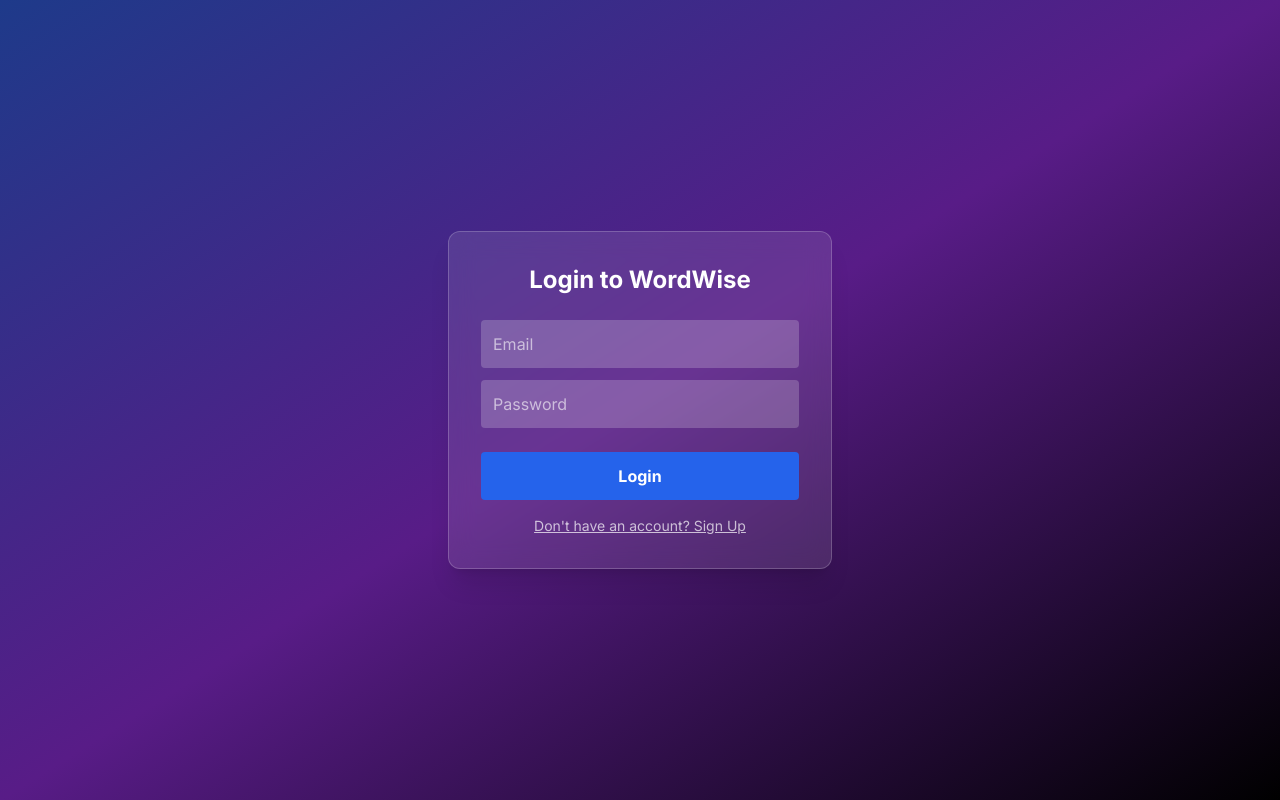
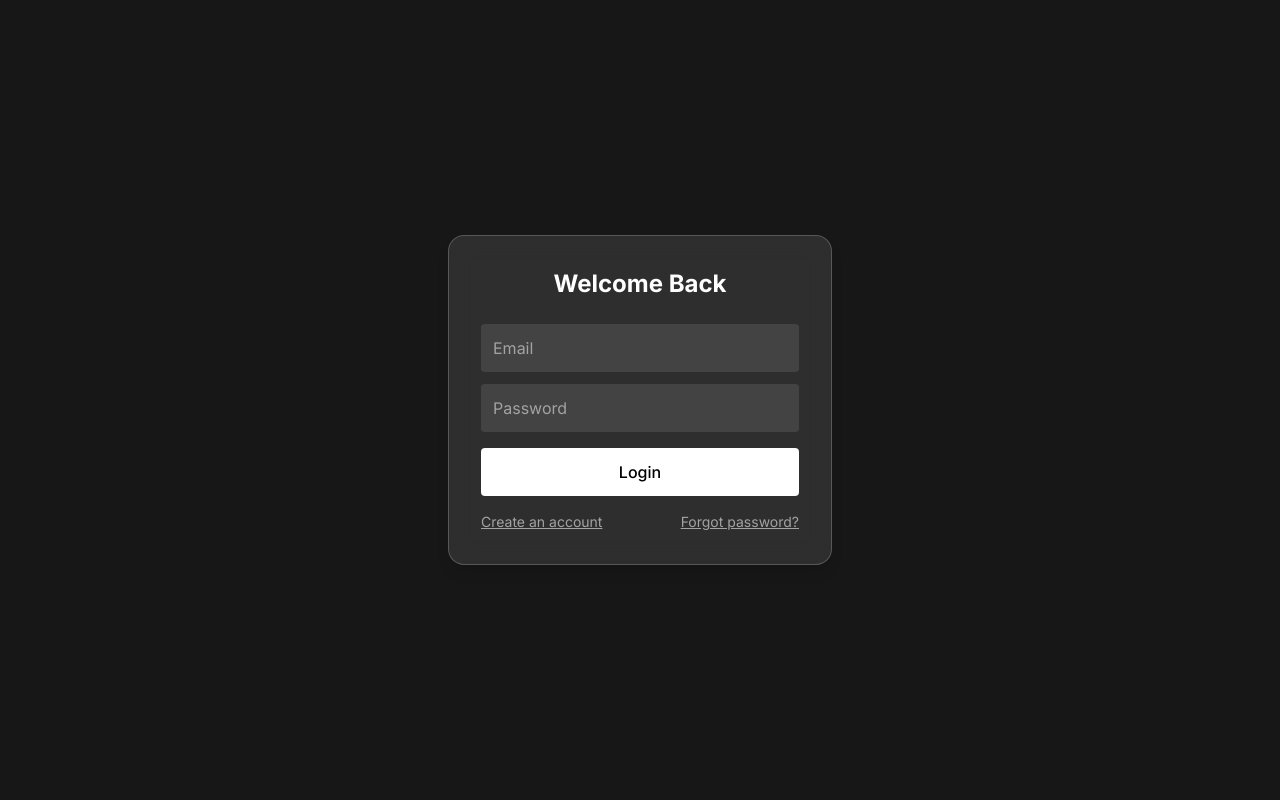
Before and after one commit to shubhnaredi/Wordwise, a React (Vite) app: page /auth in a window 1280 px wide. Built offline with nearby package versions, Linux system fonts and the light colour scheme; no server answers.

Commit message:
updated pass

```diff
--- a/src/Auth.jsx
+++ b/src/Auth.jsx
@@ -1,17 +1,18 @@
-import React, { useEffect, useState } from 'react';
+import React, { useState, useEffect } from 'react';
 import { supabase } from './supabase';
+import { useNavigate } from 'react-router-dom';
 import confetti from 'canvas-confetti';
-import { useNavigate } from 'react-router-dom';
 
 export default function Auth() {
   const [email, setEmail] = useState('');
   const [password, setPassword] = useState('');
-  const [confirm, setConfirm] = useState('');
+  const [confirmPass, setConfirmPass] = useState('');
   const [isLogin, setIsLogin] = useState(true);
   const [isResetFlow, setIsResetFlow] = useState(false);
+  const [isForgot, setIsForgot] = useState(false);
   const navigate = useNavigate();
 
-  // 👇 Detect password recovery flow
+  // Detect if this is a password reset link
   useEffect(() => {
     const hash = window.location.hash;
     if (hash.includes('access_token') && hash.includes('type=recovery')) {
@@ -25,7 +26,9 @@
     }
   }, []);
 
-  async function handleLoginOrSignup() {
+  async function handleAuth() {
+    if (!email || !password) return alert("Please enter email and password");
+
     const { error } = isLogin
       ? await supabase.auth.signInWithPassword({ email, password })
       : await supabase.auth.signUp({ email, password });
@@ -37,73 +40,108 @@
   }
 
   async function handlePasswordReset() {
-    if (password !== confirm) return alert("Passwords don't match");
-
+    if (password !== confirmPass) return alert("Passwords do not match");
     const { error } = await supabase.auth.updateUser({ password });
-
     if (error) return alert(error.message);
 
     confetti();
     navigate('/dashboard');
   }
 
+  async function sendResetEmail() {
+    if (!email) return alert("Enter your email");
+    const { error } = await supabase.auth.resetPasswordForEmail(email);
+    if (error) return alert(error.message);
+    alert("Reset email sent! Check your inbox.");
+    setIsForgot(false);
+  }
+
   return (
-    <div className="min-h-screen flex items-center justify-center bg-gradient-to-br from-blue-900 via-purple-900 to-black px-4 text-white">
-      <div className="w-full max-w-sm bg-white/10 backdrop-blur-md p-8 rounded-xl shadow-xl border border-white/20">
+    <div className="min-h-screen flex items-center justify-center bg-neutral-100 dark:bg-neutral-900 text-neutral-900 dark:text-white px-4">
+      <div className="w-full max-w-sm bg-white dark:bg-white/10 backdrop-blur-md p-8 rounded-2xl border border-neutral-200 dark:border-white/20 shadow-lg transition-all duration-300">
+        <h2 className="text-2xl font-semibold text-center mb-6">
+          {isResetFlow ? '🔐 Reset Password' : isLogin ? 'Welcome Back' : 'Create an Account'}
+        </h2>
+
+        {/* RESET FLOW */}
         {isResetFlow ? (
           <>
-            <h2 className="text-xl font-bold mb-4 text-center">🔐 Set a New Password</h2>
             <input
               type="password"
               placeholder="New Password"
-              className="w-full mb-3 p-3 rounded bg-white/20 placeholder-white/60"
+              className="w-full mb-3 p-3 rounded bg-neutral-100 dark:bg-white/10 placeholder:text-neutral-400"
               value={password}
               onChange={(e) => setPassword(e.target.value)}
             />
             <input
               type="password"
               placeholder="Confirm Password"
-              className="w-full mb-4 p-3 rounded bg-white/20 placeholder-white/60"
-              value={confirm}
-              onChange={(e) => setConfirm(e.target.value)}
+              className="w-full mb-4 p-3 rounded bg-neutral-100 dark:bg-white/10 placeholder:text-neutral-400"
+              value={confirmPass}
+              onChange={(e) => setConfirmPass(e.target.value)}
             />
             <button
               onClick={handlePasswordReset}
-              className="w-full py-3 bg-green-600 hover:bg-green-700 text-white font-semibold rounded"
+              className="w-full py-3 bg-black dark:bg-white text-white dark:text-black font-medium rounded hover:opacity-90"
             >
-              ✅ Update Password
+              ✅ Set New Password
             </button>
           </>
         ) : (
           <>
-            <h2 className="text-2xl font-bold text-center mb-6">
-              {isLogin ? 'Login' : 'Sign Up'} to WordWise
-            </h2>
+            {/* FORGOT PASSWORD MODE */}
+            {isForgot ? (
+              <>
+                <input
+                  type="email"
+                  placeholder="Enter your email"
+                  className="w-full mb-4 p-3 rounded bg-neutral-100 dark:bg-white/10 placeholder:text-neutral-400"
+                  value={email}
+                  onChange={(e) => setEmail(e.target.value)}
+                />
+                <button
+                  onClick={sendResetEmail}
+                  className="w-full py-3 bg-black dark:bg-white text-white dark:text-black font-medium rounded hover:opacity-90"
+                >
+                  📩 Send Reset Email
+                </button>
+                <p className="mt-4 text-sm text-center text-neutral-500 dark:text-neutral-400">
+                  <button onClick={() => setIsForgot(false)} className="underline">Back to Login</button>
+                </p>
+              </>
+            ) : (
+              <>
                 <input
                   type="email"
                   placeholder="Email"
-              className="w-full mb-3 p-3 rounded bg-white/20 placeholder-white/60"
+                  className="w-full mb-3 p-3 rounded bg-neutral-100 dark:bg-white/10 placeholder:text-neutral-400"
                   value={email}
                   onChange={(e) => setEmail(e.target.value)}
                 />
                 <input
                   type="password"
                   placeholder="Password"
-              className="w-full mb-6 p-3 rounded bg-white/20 placeholder-white/60"
+                  className="w-full mb-4 p-3 rounded bg-neutral-100 dark:bg-white/10 placeholder:text-neutral-400"
                   value={password}
                   onChange={(e) => setPassword(e.target.value)}
                 />
                 <button
-              onClick={handleLoginOrSignup}
-              className="w-full py-3 bg-blue-600 hover:bg-blue-700 text-white font-semibold rounded"
+                  onClick={handleAuth}
+                  className="w-full py-3 bg-black dark:bg-white text-white dark:text-black font-medium rounded hover:opacity-90"
                 >
                   {isLogin ? 'Login' : 'Sign Up'}
                 </button>
-            <p className="mt-4 text-center text-sm text-white/70">
+
+                <div className="flex justify-between items-center mt-4 text-sm text-neutral-500 dark:text-neutral-400">
                   <button onClick={() => setIsLogin(!isLogin)} className="underline">
-                {isLogin ? "Don't have an account? Sign Up" : 'Already have an account? Login'}
+                    {isLogin ? 'Create an account' : 'Already have one?'}
                   </button>
-            </p>
+                  <button onClick={() => setIsForgot(true)} className="underline">
+                    Forgot password?
+                  </button>
+                </div>
+              </>
+            )}
           </>
         )}
       </div>
```
Lines whose indentation alone changed are shown as unchanged.
